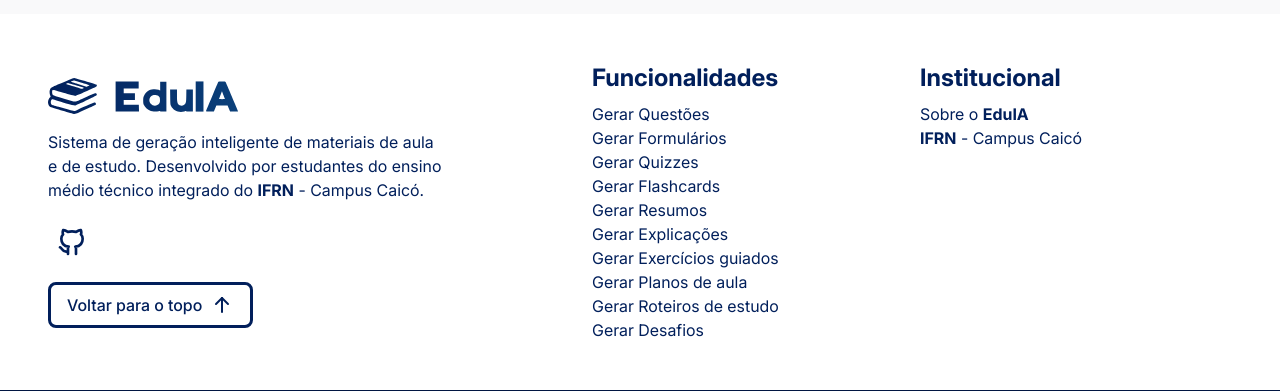
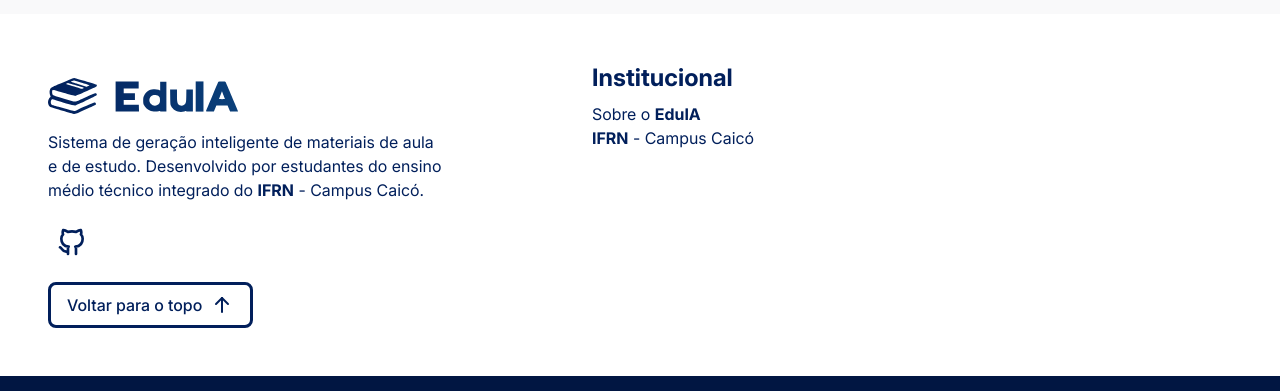
Before and after one commit to Davi-1903/EduIA, a React (Vite) app in the folder client/: page /login in a window 1280 px wide. Shown: the part 786-1177 px from the top of the page. Built offline with nearby package versions, Linux system fonts and the light colour scheme; no server answers.

Commit message:
refactor: retirar parte sem utilidade do footer

```diff
--- a/client/src/components/footer/index.jsx
+++ b/client/src/components/footer/index.jsx
@@ -4,19 +4,6 @@ import { IconArrowUp, IconBrandGithub } from '@tabler/icons-react';
 import Logo from '/assets/images/logo_dark.svg';
 
 function Footer() {
-    const funcionalidades = [
-        'Questões',
-        'Formulários',
-        'Quizzes',
-        'Flashcards',
-        'Resumos',
-        'Explicações',
-        'Exercícios guiados',
-        'Planos de aula',
-        'Roteiros de estudo',
-        'Desafios',
-    ];
-
     return (
         <footer className='z-1 col-span-2 bg-color4-400 sm:z-4'>
             <div className='mx-auto flex max-w-360 flex-col justify-between gap-4 p-4 sm:p-12 lg:flex-row'>
@@ -62,23 +49,6 @@ function Footer() {
                 <div className='flex flex-col gap-4 md:flex-row lg:w-160'>
                     <article className='flex-1'>
                         <h2 className='mb-2 font-primary text-xl font-bold text-color1-100 md:text-2xl'>
-                            Funcionalidades
-                        </h2>
-                        <ul>
-                            {funcionalidades.map((material, idx) => (
-                                <li key={idx}>
-                                    <Link
-                                        to='/sobre'
-                                        className='font-primary text-color1-100 hover:underline'
-                                    >
-                                        Gerar {material}
-                                    </Link>
-                                </li>
-                            ))}
-                        </ul>
-                    </article>
-                    <article className='flex-1'>
-                        <h2 className='mb-2 font-primary text-xl font-bold text-color1-100 md:text-2xl'>
                             Institucional
                         </h2>
                         <ul>
```
Also changed, not shown: client/public/assets/images/landing-page.png.
